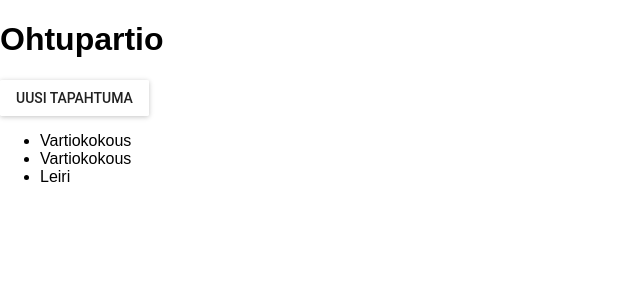
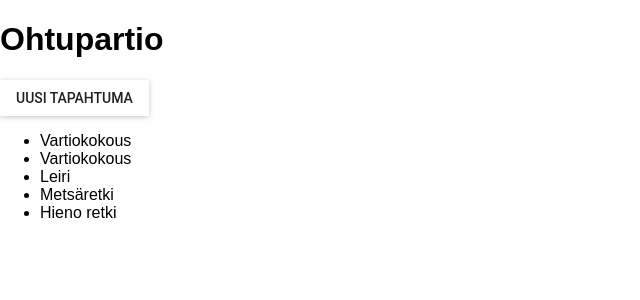
Before and after one commit to partio-scout/tosu-frontend, a React (Create React App) app: page / in a window 1280 px wide. Shown: the top 300 px of the page, without its empty margins (0-640 px from the left). Built offline with nearby package versions, Linux system fonts and the light colour scheme; data requests are answered from the project's data file; the HTML template or start-up script is replaced by a standard one.

Commit message:
Save new event to db.json and edit names to be coherent

```diff
--- a/db.json
+++ b/db.json
@@ -2,24 +2,48 @@
   "events": [
     {
       "id": 1,
-      "name": "Vartiokokous",
-      "organizer_name": "vartio",
-      "organizer_id": 1,
-      "date": "2018-02-15T18:30:00+02:00"
+      "eventTitle": "Vartiokokous",
+      "eventType": "kokous",
+      "eventInformation": "",
+      "organizerName": "vartio",
+      "organizerId": 1,
+      "eventDate": "2018-02-15T18:30:00+02:00"
     },
     {
       "id": 2,
-      "name": "Vartiokokous",
-      "organizer_name": "vartio",
-      "organizer_id": 1,
-      "date": "2018-02-22T18:30:00+02:00"
+      "eventTitle": "Vartiokokous",
+      "eventType": "kokous",
+      "eventInformation": "",
+      "organizerName": "vartio",
+      "organizerId": 1,
+      "eventDate": "2018-02-22T18:30:00+02:00"
     },
     {
       "id": 3,
-      "name": "Leiri",
-      "organizer_name": "lippukunta",
-      "organizer_id": 2,
-      "date": "2018-02-23T18:30:00+02:00"
+      "eventTitle": "Leiri",
+      "eventType": "leiri",
+      "eventInformation": "",
+      "organizerName": "lippukunta",
+      "organizerId": 2,
+      "eventDate": "2018-02-23T18:30:00+02:00"
+    },
+    {
+      "id": 4,
+      "eventTitle": "Metsäretki",
+      "eventDate": "2018-01-03T22:00:00.000Z",
+      "eventType": "retki",
+      "eventInformation": "Hauska retki metsään",
+      "organizerName": "Partio",
+      "organizerId": 2
+    },
+    {
+      "eventTitle": "Hieno retki",
+      "eventDate": "2018-01-17T22:00:00.000Z",
+      "eventType": "retki",
+      "eventInformation": "Jee jee retki jee jee jee",
+      "organizerName": "Partio",
+      "organizerId": 2,
+      "id": 5
     }
   ]
 }
--- a/src/components/ListEvents.js
+++ b/src/components/ListEvents.js
@@ -4,7 +4,7 @@ export default class ListEvents extends React.Component {
 
     render() {
         let listOfEvents = this.props.events.map((event, id) =>
-        <li key={id}>{event.name}</li>
+        <li key={id}>{event.eventTitle}</li>
         )
 
         return (
--- a/src/components/NewEvent.js
+++ b/src/components/NewEvent.js
@@ -26,6 +26,27 @@ export default class NewEvent extends React.Component {
 
   handleClose = () => {
     this.setState({ open: false });
+
+    const data = {
+      eventTitle: this.state.eventTitle,
+      eventDate: this.state.eventDate,
+      eventType: this.state.eventType,
+      eventInformation: this.state.eventInformation,
+
+      //TODO kirjautuneen käyttäjän yhdistäminen eventiin"
+      organizerName: "Partio",
+      organizerId: 2
+    }
+
+    fetch('http://localhost:3001/events', {
+      method: 'POST',
+      body: JSON.stringify(data),
+      headers: new Headers({
+        'Content-Type': 'application/json'
+      })
+    }).then(res => res.json())
+    .catch(error => console.error('Error:', error))
+    .then(response => console.log('Success:', response));
   };
 
   handleDate = (event, date) => {
```
